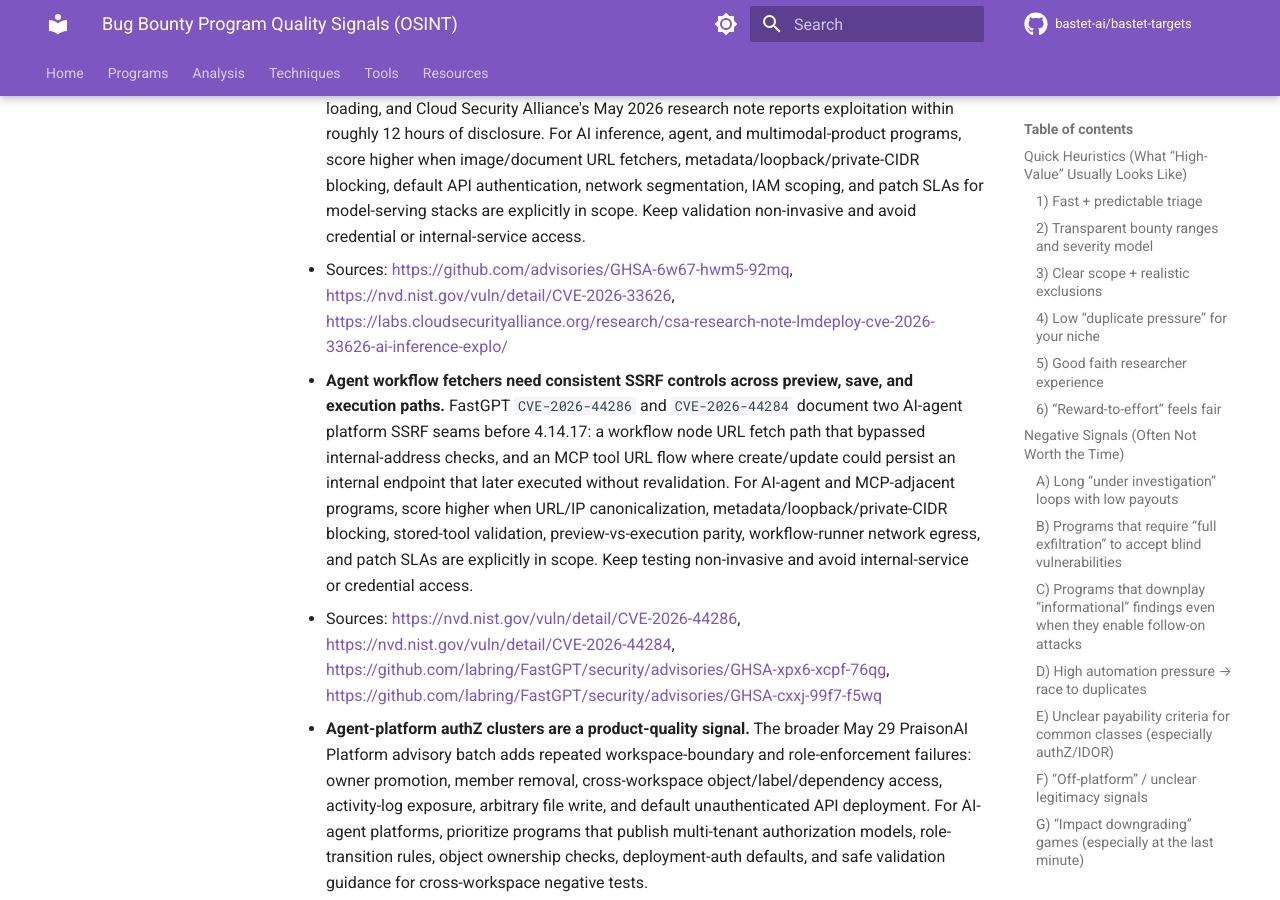
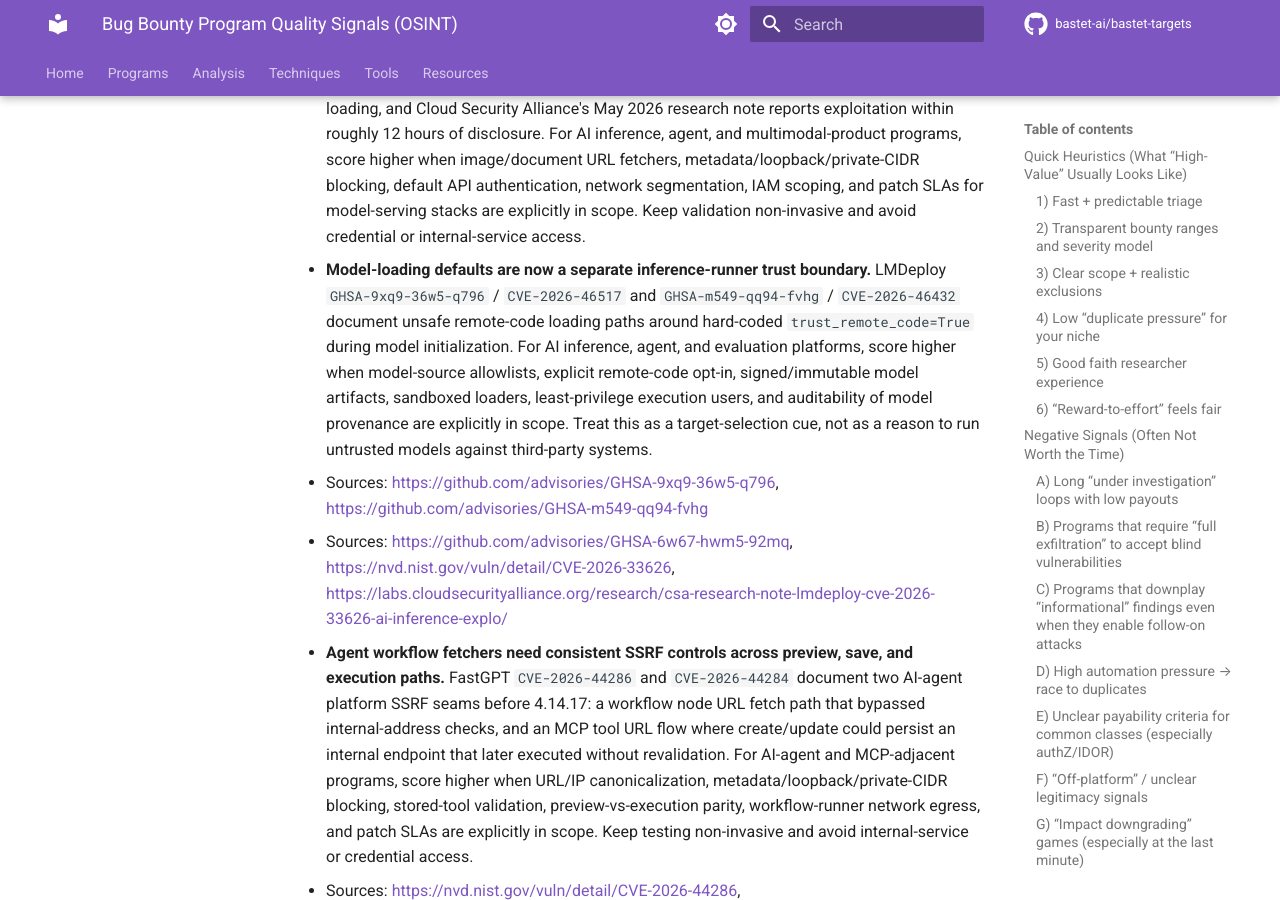
Before and after one commit to bastet-ai/bastet-targets, an MkDocs documentation site: the page built from docs/programs/program-quality-signals.md, in a window 1280 px wide and 900 px high, scrolled down 6006 px. Built offline with MkDocs 1.6.1 and Material for MkDocs 9.7.7, drawn with Linux system fonts in a browser that asks for light colours; comment, search, counter and statistics services are not loaded.

Commit message:
Add model-loading target signal

```diff
--- a/docs/programs/program-quality-signals.md
+++ b/docs/programs/program-quality-signals.md
@@ -135,6 +135,8 @@
 - **Developer workflow materialization is a trust boundary, not just source control hygiene.** Git LFS `GHSA-6pvw-g552-53c5` / `CVE-2025-26625` describes working-tree writes via crafted symlink/hard-link interactions during `git lfs checkout` / `git lfs pull`, including bare-repository edge cases. For programs that import untrusted repositories or run AI/code agents over user-supplied repos, score higher when LFS materialization, symlink/hard-link collision handling, protected-path policies, and per-job workspace isolation are explicitly in scope and documented.
   - Source: https://github.com/advisories/GHSA-6pvw-g552-53c5
 - **Multimodal inference fetchers are now a concrete cloud-boundary scoring cue.** LMDeploy `GHSA-6w67-hwm5-92mq` / `CVE-2026-33626` documents SSRF in vision-language image loading, and Cloud Security Alliance's May 2026 research note reports exploitation within roughly 12 hours of disclosure. For AI inference, agent, and multimodal-product programs, score higher when image/document URL fetchers, metadata/loopback/private-CIDR blocking, default API authentication, network segmentation, IAM scoping, and patch SLAs for model-serving stacks are explicitly in scope. Keep validation non-invasive and avoid credential or internal-service access.
+- **Model-loading defaults are now a separate inference-runner trust boundary.** LMDeploy `GHSA-9xq9-36w5-q796` / `CVE-2026-46517` and `GHSA-m549-qq94-fvhg` / `CVE-2026-46432` document unsafe remote-code loading paths around hard-coded `trust_remote_code=True` during model initialization. For AI inference, agent, and evaluation platforms, score higher when model-source allowlists, explicit remote-code opt-in, signed/immutable model artifacts, sandboxed loaders, least-privilege execution users, and auditability of model provenance are explicitly in scope. Treat this as a target-selection cue, not as a reason to run untrusted models against third-party systems.
+  - Sources: https://github.com/advisories/GHSA-9xq9-36w5-q796, https://github.com/advisories/GHSA-m549-qq94-fvhg
   - Sources: https://github.com/advisories/GHSA-6w67-hwm5-92mq, https://nvd.nist.gov/vuln/detail/CVE-2026-33626, https://labs.cloudsecurityalliance.org/research/csa-research-note-lmdeploy-cve-2026-33626-ai-inference-explo/
 - **Agent workflow fetchers need consistent SSRF controls across preview, save, and execution paths.** FastGPT `CVE-2026-44286` and `CVE-2026-44284` document two AI-agent platform SSRF seams before 4.14.17: a workflow node URL fetch path that bypassed internal-address checks, and an MCP tool URL flow where create/update could persist an internal endpoint that later executed without revalidation. For AI-agent and MCP-adjacent programs, score higher when URL/IP canonicalization, metadata/loopback/private-CIDR blocking, stored-tool validation, preview-vs-execution parity, workflow-runner network egress, and patch SLAs are explicitly in scope. Keep testing non-invasive and avoid internal-service or credential access.
   - Sources: https://nvd.nist.gov/vuln/detail/CVE-2026-44286, https://nvd.nist.gov/vuln/detail/CVE-2026-44284, https://github.com/labring/FastGPT/security/advisories/GHSA-xpx6-xcpf-76qg, https://github.com/labring/FastGPT/security/advisories/GHSA-cxxj-99f7-f5wq
```
Also changed, not shown: docs/program-quality-signals.md (+1 -0 lines), docs/programs/high-value.md (+1 -0 lines), docs/resources/program-quality-signals.md (+1 -0 lines).
